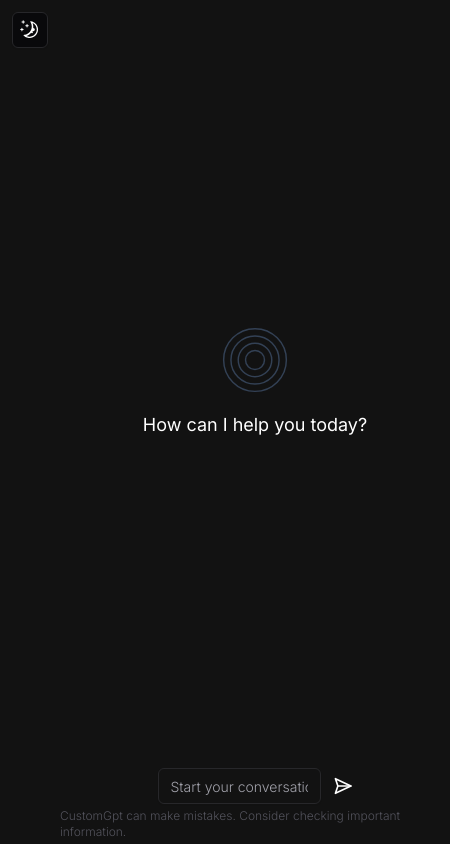
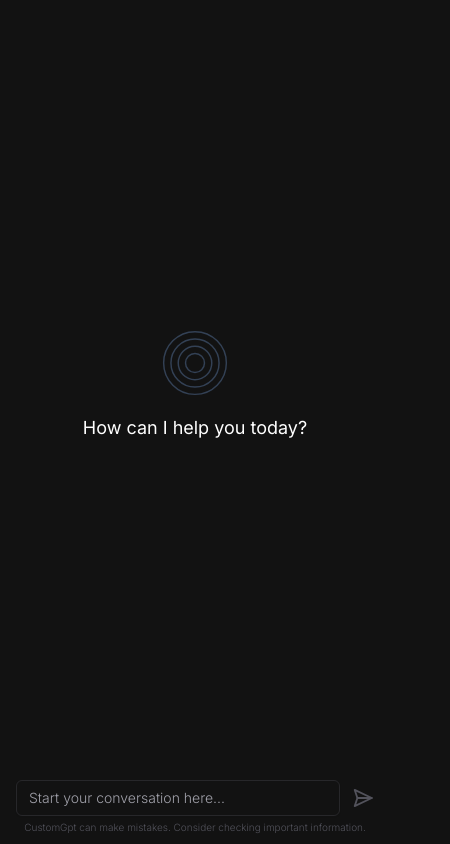
Before and after one commit to gokuljs/CustomGpt, a Next.js app: page / in a window 390 px wide. Shown: the whole page, 450 px wide, since content can reach past the window. Built offline with nearby package versions, Linux system fonts and the light colour scheme.

Commit message:
design changes

```diff
--- /dev/null
+++ b/app/(routes)/_components/Chat.tsx
@@ -0,0 +1,12 @@
+import OpenAI from "openai";
+import React from "react";
+
+export interface ChatModelProps {
+  message: OpenAI.Chat.ChatCompletionMessageParam[];
+}
+
+const Chat: React.FC<ChatModelProps> = () => {
+  return <div className="h-full w-full">Hello world</div>;
+};
+
+export default Chat;
--- a/app/(routes)/layout.tsx
+++ b/app/(routes)/layout.tsx
@@ -8,7 +8,7 @@ interface HomePageProps {
 const layout: React.FC<HomePageProps> = ({ children }) => {
   return (
     <div className="h-full w-full flex">
-      <aside className="px-3 py-3 min-w-">
+      <aside className="px-3 py-3 mobile lg:block hidden">
         <ModeToggle />
       </aside>
       <main className="h-full w-full">{children}</main>
--- a/app/(routes)/page.tsx
+++ b/app/(routes)/page.tsx
@@ -5,6 +5,7 @@ import OpenAI from "openai";
 import { useCallback, useEffect, useRef, useState } from "react";
 import ChatLabel from "./_components/chatLabel";
 import submitModelRequest from "@/lib/modelRequest";
+import Chat from "./_components/Chat";
 
 export default function Home() {
   const inputRef = useRef<HTMLInputElement>(null);
@@ -14,19 +15,6 @@ export default function Home() {
   const [messages, setMessages] = useState<
     OpenAI.Chat.ChatCompletionMessageParam[]
   >([]);
-
-  useEffect(() => {
-    const handleKeyDown = (event: KeyboardEvent) => {
-      if (event.key === "/" && document.activeElement !== inputRef.current) {
-        event.preventDefault();
-        inputRef.current?.focus();
-      }
-    };
-    window.addEventListener("keydown", handleKeyDown);
-    return () => {
-      window.removeEventListener("keydown", handleKeyDown);
-    };
-  }, []);
 
   const handleSearchButtonClick = useCallback(
     (currentQuestion: string) => {
@@ -43,6 +31,21 @@ export default function Home() {
     [messages]
   );
 
+  useEffect(() => {
+    const handleKeyDown = (event: KeyboardEvent) => {
+      if (event.key === "/" && document.activeElement !== inputRef.current) {
+        event.preventDefault();
+        inputRef.current?.focus();
+      } else if (event.key === "Enter" && currentQuestion.length) {
+        handleSearchButtonClick(currentQuestion);
+      }
+    };
+    window.addEventListener("keydown", handleKeyDown);
+    return () => {
+      window.removeEventListener("keydown", handleKeyDown);
+    };
+  }, [currentQuestion, handleSearchButtonClick]);
+
   console.log(messages, "ssss");
 
   useEffect(() => {}, []);
@@ -50,24 +53,26 @@ export default function Home() {
     <main className="h-full w-full flex flex-col justify-between">
       <div className="w-full h-full flex justify-center items-center">
         {messages.length === 0 && <ChatLabel />}
+        {messages.length > 0 && <Chat message={messages} />}
       </div>
       <div className="h-[80px] flex flex-col gap-1 py-1 justify-center items-center ">
-        <div className="flex justify-start items-center w-[50%] gap-3">
+        <div className="flex justify-start items-center lg:w-[50%] w-[100%] px-4 lg:px-0 gap-3">
           <Input
             ref={inputRef}
             onChange={(e) => setCurrentQuestion(e.target.value)}
             className="w-[100%] px-3 py-3 placeholder:text-zinc-600 placeholder:font-light"
             placeholder="Start your conversation here..."
+            value={currentQuestion}
           />
           <SendHorizontal
-            className="w-10% cursor-pointer"
+            className="w-10% cursor-pointer text-zinc-400 dark:text-zinc-600"
             onClick={() => {
               currentQuestion.length > 0 &&
                 handleSearchButtonClick(currentQuestion);
             }}
           />
         </div>
-        <div className="text-xs font-light text-zinc-600">
+        <div className="sm:text-xs text-[10px] font-light text-zinc-600">
           CustomGpt can make mistakes. Consider checking important information.
         </div>
       </div>
```
